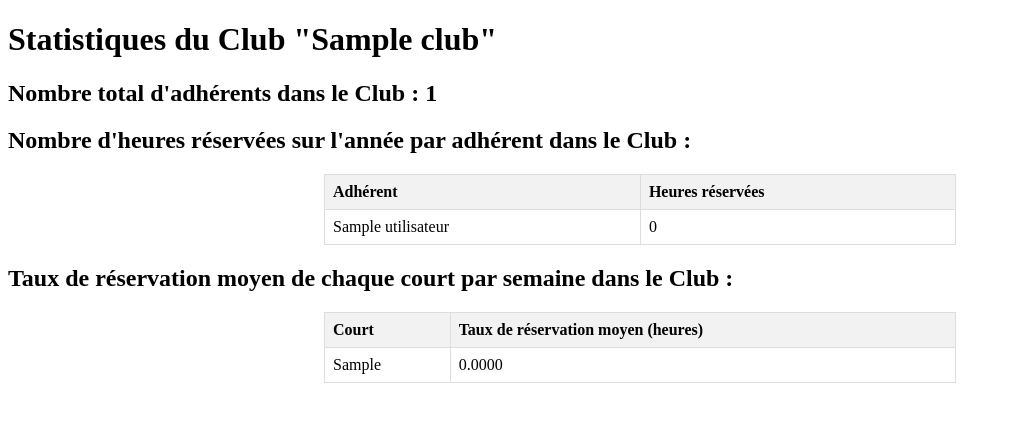
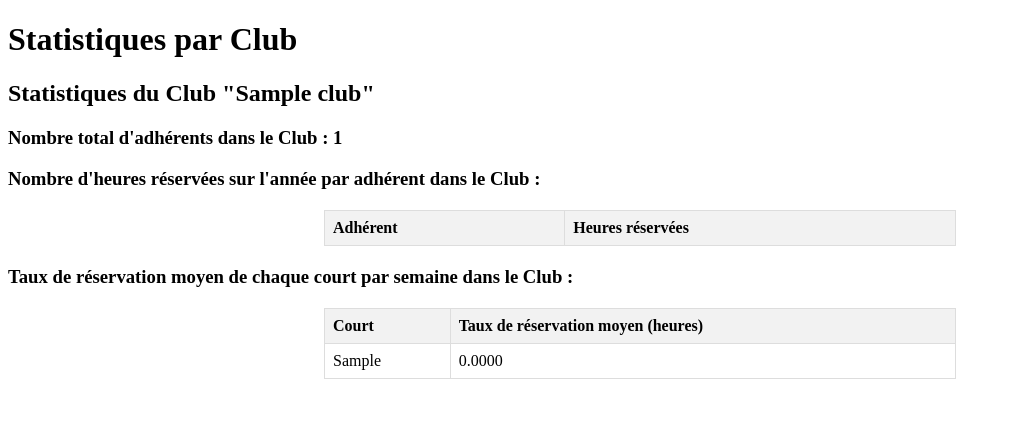
Before and after one commit to Dridox-h/bdd_projet_if3a, a PHP site: page /statistique.php in a window 1280 px wide. Shown: the top 422 px of the page, without its empty margins (0-1011 px from the left). Run offline with PHP 8.4, Linux system fonts and the light colour scheme; the visitor is signed in with stand-in values (Sample User, id 1); tables that the repository leaves empty hold one stand-in row (values such as "Sample post"); lists and menus that the app fills with data are empty.

Commit message:
maj statistique

```diff
--- a/statistique.php
+++ b/statistique.php
@@ -5,48 +5,14 @@ session_start();
 
 $id_user = $_SESSION['id_user'];
 
-// Requête pour récupérer l'identifiant et le nom du club de l'utilisateur
-$sql_club_info = "SELECT club.id_club, club.nom_club FROM club
+// Requête pour récupérer les identifiants et noms des clubs de l'utilisateur
+$sql_clubs = "SELECT club.id_club, club.nom_club FROM club
               INNER JOIN appartenance_club ac ON ac.id_club = club.id_club
               INNER JOIN utilisateur ut ON ut.id_user = ac.id_user
               WHERE ut.id_user = ?";
-$stmt_club_info = $conn->prepare($sql_club_info);
-$stmt_club_info->execute([$id_user]);
-$club_info = $stmt_club_info->fetch(PDO::FETCH_ASSOC);
-
-$club_id = $club_info['id_club'];
-$club_name = $club_info['nom_club'];
-
-// Requête pour récupérer le nombre total d'adhérents dans le club
-$sql_total_adherents = "SELECT COUNT(*) AS total_adherents FROM utilisateur
-                        INNER JOIN appartenance_club ac ON utilisateur.id_user = ac.id_user
-                        WHERE ac.id_club = ?";
-$stmt_total_adherents = $conn->prepare($sql_total_adherents);
-$stmt_total_adherents->execute([$club_id]);
-$total_adherents = $stmt_total_adherents->fetch(PDO::FETCH_ASSOC)['total_adherents'];
-
-// Requête pour récupérer le nombre total d'heures réservées sur l'année par adhérent dans le club
-$sql_heures_par_adherent = "SELECT utilisateur.nom, SUM(TIMESTAMPDIFF(HOUR, reservation.start_datetime, reservation.end_datetime)) AS heures_reservees
-                            FROM reservation
-                            INNER JOIN inscrits ON reservation.id_reservation = inscrits.id_reservation
-                            INNER JOIN utilisateur ON inscrits.id_user = utilisateur.id_user
-                            INNER JOIN appartenance_club ON utilisateur.id_user = appartenance_club.id_user
-                            WHERE appartenance_club.id_club = ?
-                            GROUP BY utilisateur.nom";
-$stmt_heures_par_adherent = $conn->prepare($sql_heures_par_adherent);
-$stmt_heures_par_adherent->execute([$club_id]);
-$heures_par_adherent = $stmt_heures_par_adherent->fetchAll(PDO::FETCH_ASSOC);
-
-// Requête pour récupérer le taux de réservation moyen de chaque court par semaine dans le club
-$sql_taux_reservation_court = "SELECT courts.emplacement, AVG(TIMESTAMPDIFF(HOUR, reservation.start_datetime, reservation.end_datetime)) AS taux_reservation
-                                FROM courts
-                                INNER JOIN reservation ON courts.id_court = reservation.id_court
-                                INNER JOIN appartenance_club ON courts.id_club = appartenance_club.id_club
-                                WHERE appartenance_club.id_club = ?
-                                GROUP BY courts.emplacement";
-$stmt_taux_reservation_court = $conn->prepare($sql_taux_reservation_court);
-$stmt_taux_reservation_court->execute([$club_id]);
-$taux_reservation_court = $stmt_taux_reservation_court->fetchAll(PDO::FETCH_ASSOC);
+$stmt_clubs = $conn->prepare($sql_clubs);
+$stmt_clubs->execute([$id_user]);
+$clubs = $stmt_clubs->fetchAll(PDO::FETCH_ASSOC);
 
 ?>
 
@@ -54,7 +20,7 @@ $taux_reservation_court = $stmt_taux_reservation_court->fetchAll(PDO::FETCH_ASSO
 <html lang="fr">
 <head>
     <meta charset="UTF-8">
-    <title>Statistiques</title>
+    <title>Statistiques par Club</title>
     <style>
         table {
             border-collapse: collapse;
@@ -74,11 +40,52 @@ $taux_reservation_court = $stmt_taux_reservation_court->fetchAll(PDO::FETCH_ASSO
     </style>
 </head>
 <body>
-    <h1>Statistiques du Club "<?php echo $club_name; ?>"</h1>
+    <h1>Statistiques par Club</h1>
 
-    <h2>Nombre total d'adhérents dans le Club : <?php echo $total_adherents; ?></h2>
+    <?php foreach ($clubs as $club): ?>
+        <?php
+        $club_id = $club['id_club'];
+        $club_name = $club['nom_club'];
 
-    <h2>Nombre d'heures réservées sur l'année par adhérent dans le Club :</h2>
+        // Requête pour récupérer le nombre total d'adhérents dans le club
+        $sql_total_adherents = "SELECT COUNT(*) AS total_adherents FROM utilisateur
+                                INNER JOIN appartenance_club ac ON utilisateur.id_user = ac.id_user
+                                WHERE ac.id_club = ?";
+        $stmt_total_adherents = $conn->prepare($sql_total_adherents);
+        $stmt_total_adherents->execute([$club_id]);
+        $total_adherents = $stmt_total_adherents->fetch(PDO::FETCH_ASSOC)['total_adherents'];
+
+        // Requête pour récupérer le nombre total d'heures réservées sur l'année par adhérent dans le club
+        $sql_heures_par_adherent = "SELECT utilisateur.nom, SUM(TIMESTAMPDIFF(HOUR, reservation.start_datetime, reservation.end_datetime)) AS heures_reservees
+                                    FROM reservation
+                                    INNER JOIN inscrits ON reservation.id_reservation = inscrits.id_reservation
+                                    INNER JOIN utilisateur ON inscrits.id_user = utilisateur.id_user
+                                    INNER JOIN appartenance_club ON utilisateur.id_user = appartenance_club.id_user
+                                    INNER JOIN club ON club.id_club= appartenance_club.id_club
+                                    WHERE appartenance_club.id_club = ? AND YEAR(reservation.start_datetime) = YEAR(CURDATE()) AND club.id_club=?
+                                    GROUP BY utilisateur.nom";
+        $stmt_heures_par_adherent = $conn->prepare($sql_heures_par_adherent);
+        $stmt_heures_par_adherent->execute([$club_id,$club_id]);
+        $heures_par_adherent = $stmt_heures_par_adherent->fetchAll(PDO::FETCH_ASSOC);
+
+
+        // Requête pour récupérer le taux de réservation moyen de chaque court par semaine dans le club
+        $sql_taux_reservation_court = "SELECT courts.emplacement, AVG(TIMESTAMPDIFF(HOUR, reservation.start_datetime, reservation.end_datetime)) AS taux_reservation
+                                        FROM courts
+                                        INNER JOIN reservation ON courts.id_court = reservation.id_court
+                                        INNER JOIN appartenance_club ON courts.id_club = appartenance_club.id_club
+                                        WHERE appartenance_club.id_club = ?
+                                        GROUP BY courts.emplacement";
+        $stmt_taux_reservation_court = $conn->prepare($sql_taux_reservation_court);
+        $stmt_taux_reservation_court->execute([$club_id]);
+        $taux_reservation_court = $stmt_taux_reservation_court->fetchAll(PDO::FETCH_ASSOC);
+        ?>
+
+        <h2>Statistiques du Club "<?php echo $club_name; ?>"</h2>
+
+        <h3>Nombre total d'adhérents dans le Club : <?php echo $total_adherents; ?></h3>
+
+        <h3>Nombre d'heures réservées sur l'année par adhérent dans le Club :</h3>
         <table>
             <thead>
                 <tr>
@@ -96,7 +103,7 @@ $taux_reservation_court = $stmt_taux_reservation_court->fetchAll(PDO::FETCH_ASSO
             </tbody>
         </table>
 
-    <h2>Taux de réservation moyen de chaque court par semaine dans le Club :</h2>
+        <h3>Taux de réservation moyen de chaque court par semaine dans le Club :</h3>
         <table>
             <thead>
                 <tr>
@@ -113,5 +120,7 @@ $taux_reservation_court = $stmt_taux_reservation_court->fetchAll(PDO::FETCH_ASSO
                 <?php endforeach; ?>
             </tbody>
         </table>
+
+    <?php endforeach; ?>
 </body>
 </html>
```
Also changed, not shown: ajouter_club.php (added, +68 -0 lines). Lines whose indentation alone changed are shown as unchanged.
